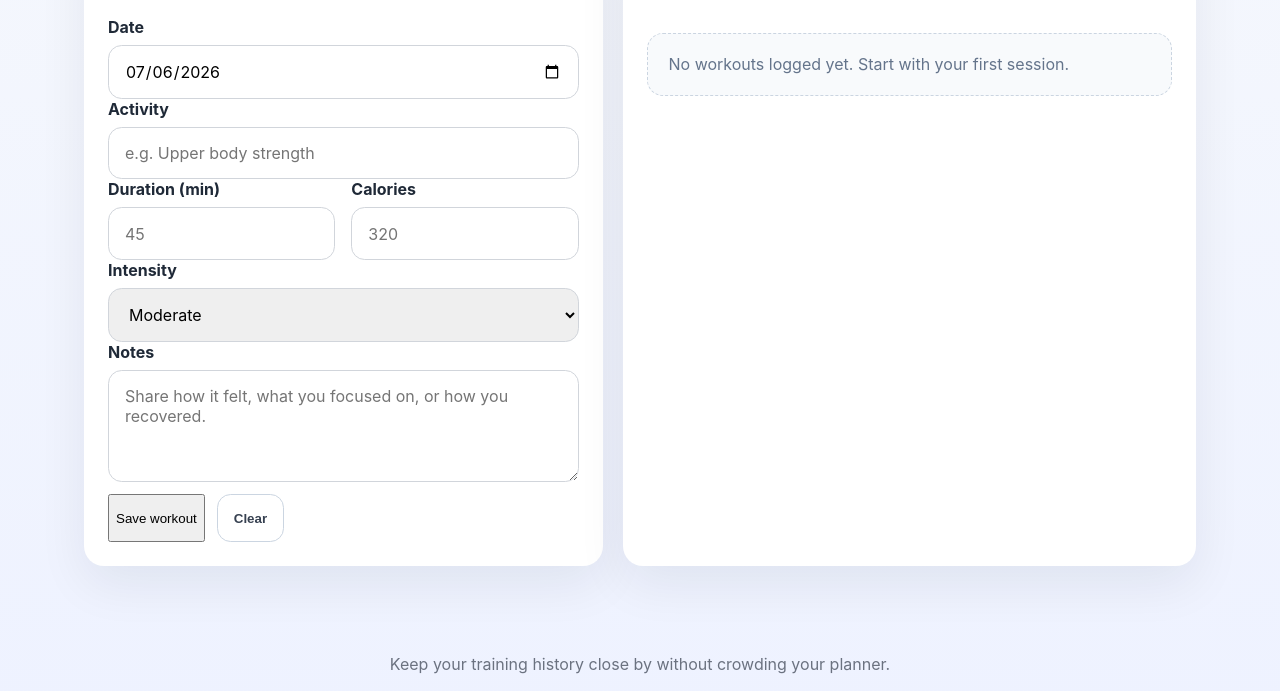
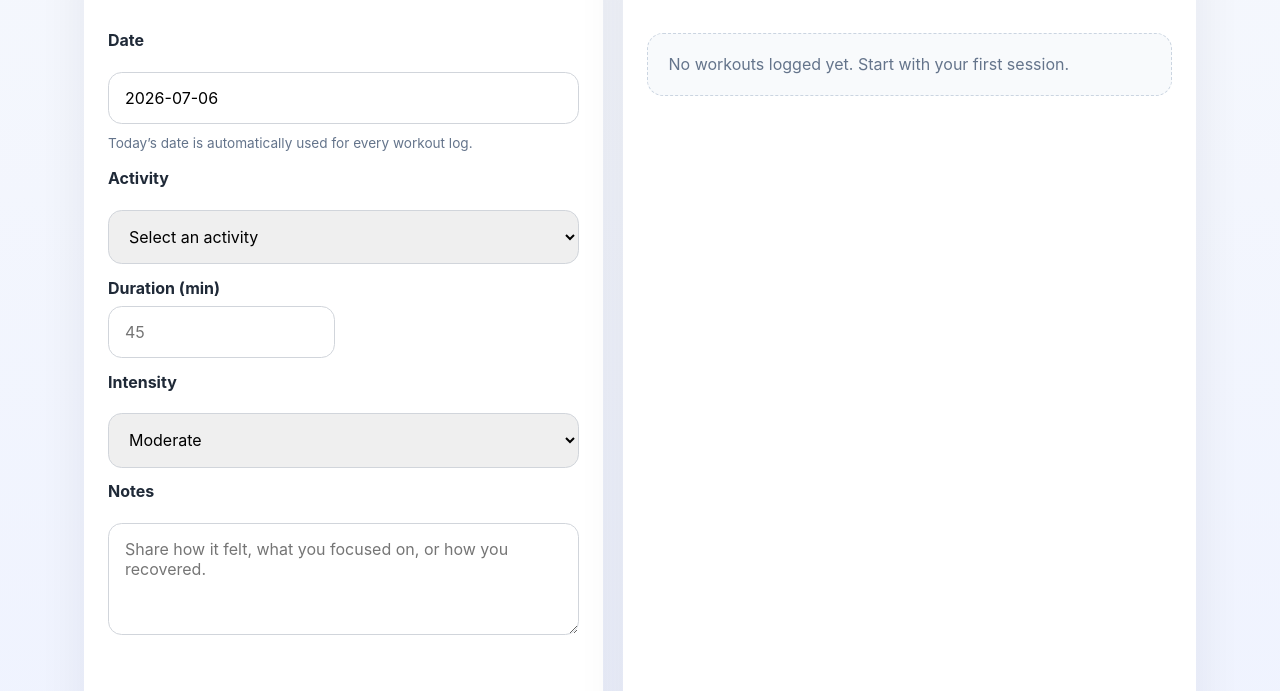
Before and after one commit to kw-123321/whatevergoes, a plain HTML site: page workout-log.html in a window 1280 px wide. Shown: the part 526-1217 px from the top of the page. Drawn offline with Linux system fonts and the light colour scheme.

Commit message:
workout-log

```diff
--- a/styles.css
+++ b/styles.css
@@ -189,6 +189,18 @@ body {
   min-height: 100%;
 }
 
+.form-card {
+  display: flex;
+  flex-direction: column;
+  gap: 0.85rem;
+}
+
+.helper-text {
+  margin: -0.15rem 0 0.2rem;
+  font-size: 0.85rem;
+  color: #64748b;
+}
+
 .field-row {
   display: grid;
   gap: 1rem;
@@ -200,6 +212,14 @@ body {
   flex-wrap: wrap;
   gap: 0.75rem;
   margin-top: 0.5rem;
+}
+
+.save-feedback {
+  min-height: 1.25rem;
+  margin-top: 0.25rem;
+  font-size: 0.9rem;
+  color: #166534;
+  font-weight: 600;
 }
 
 .log-card-header {
@@ -354,6 +374,15 @@ body {
   border-radius: 0.85rem;
   padding: 0.95rem 1rem;
   font: inherit;
+  transition: border-color 0.2s ease, box-shadow 0.2s ease;
+}
+
+.detail-card input:focus,
+.detail-card textarea:focus,
+.detail-card select:focus {
+  outline: none;
+  border-color: #6366f1;
+  box-shadow: 0 0 0 3px rgba(99, 102, 241, 0.14);
 }
 
 .time-picker-field {
--- a/workout-log.html
+++ b/workout-log.html
@@ -47,19 +47,23 @@
         <h2 id="form-title">Log a workout</h2>
 
         <label for="workout-date">Date</label>
-        <input id="workout-date" type="date" required />
+        <input id="workout-date" type="text" required readonly />
+        <p class="helper-text">Today’s date is automatically used for every workout log.</p>
 
         <label for="workout-name">Activity</label>
-        <input id="workout-name" type="text" placeholder="e.g. Upper body strength" required />
+        <select id="workout-name" required>
+          <option value="" selected disabled>Select an activity</option>
+          <option value="Gym">Gym</option>
+          <option value="Cardio">Cardio</option>
+          <option value="Sports">Sports</option>
+          <option value="Light activity">Light activity</option>
+          <option value="Cycling">Cycling</option>
+        </select>
 
         <div class="field-row">
           <div>
             <label for="workout-duration">Duration (min)</label>
             <input id="workout-duration" type="number" min="1" step="1" placeholder="45" required />
-          </div>
-          <div>
-            <label for="workout-calories">Calories</label>
-            <input id="workout-calories" type="number" min="0" step="1" placeholder="320" />
           </div>
         </div>
 
@@ -73,8 +77,10 @@
         <label for="workout-notes">Notes</label>
         <textarea id="workout-notes" rows="4" placeholder="Share how it felt, what you focused on, or how you recovered."></textarea>
 
+        <div id="save-feedback" class="save-feedback" aria-live="polite"></div>
+
         <div class="form-actions">
-          <button id="save-workout-button" type="submit">Save workout</button>
+          <button id="save-workout-button" type="button">Save workout</button>
           <button id="clear-form-button" type="button" class="secondary-button">Clear</button>
         </div>
       </form>
@@ -93,6 +99,6 @@
     <p>Keep your training history close by without crowding your planner.</p>
   </footer>
 
-  <script src="workout-log.js"></script>
+  <script src="workout-log.js?v=20260706"></script>
 </body>
 </html>
--- a/workout-log.js
+++ b/workout-log.js
@@ -1,4 +1,5 @@
 const STORAGE_KEY = 'fitnessTrackerWorkouts';
+const ALLOWED_ACTIVITIES = ['Gym', 'Cardio', 'Sports', 'Light activity', 'Cycling'];
 
 const state = {
   workouts: [],
@@ -11,11 +12,11 @@ const elements = {
   workoutDate: document.getElementById('workout-date'),
   workoutName: document.getElementById('workout-name'),
   workoutDuration: document.getElementById('workout-duration'),
-  workoutCalories: document.getElementById('workout-calories'),
   workoutIntensity: document.getElementById('workout-intensity'),
   workoutNotes: document.getElementById('workout-notes'),
   saveButton: document.getElementById('save-workout-button'),
   clearButton: document.getElementById('clear-form-button'),
+  saveFeedback: document.getElementById('save-feedback'),
   workoutList: document.getElementById('workout-list'),
   totalWorkouts: document.getElementById('total-workouts'),
   weeklyWorkouts: document.getElementById('weekly-workouts'),
@@ -39,12 +40,28 @@ function createWorkoutId() {
   return `workout-${Date.now()}-${Math.floor(Math.random() * 10000)}`;
 }
 
+function getTodayString() {
+  const today = new Date();
+  const year = today.getFullYear();
+  const month = String(today.getMonth() + 1).padStart(2, '0');
+  const day = String(today.getDate()).padStart(2, '0');
+  return `${year}-${month}-${day}`;
+}
+
+function setDateConstraints() {
+  elements.workoutDate.value = getTodayString();
+}
+
 function resetForm() {
   elements.form.reset();
-  elements.workoutDate.value = new Date().toISOString().slice(0, 10);
+  setDateConstraints();
   elements.workoutIntensity.value = 'Moderate';
   state.editingId = null;
   elements.formTitle.textContent = 'Log a workout';
+}
+
+function showSaveFeedback(message) {
+  elements.saveFeedback.textContent = message;
 }
 
 function formatDisplayDate(dateValue) {
@@ -90,7 +107,6 @@ function renderWorkoutList() {
       </div>
       <div class="workout-meta">
         <span>${workout.duration} min</span>
-        <span>${workout.calories ? `${workout.calories} kcal` : 'Calories not set'}</span>
       </div>
       ${workout.notes ? `<p class="workout-notes-preview">${workout.notes}</p>` : ''}
       <div class="note-item-actions">
@@ -108,10 +124,9 @@ function renderWorkoutList() {
 function populateForm(workout) {
   state.editingId = workout.id;
   elements.formTitle.textContent = 'Edit workout';
-  elements.workoutDate.value = workout.date;
-  elements.workoutName.value = workout.name;
+  setDateConstraints();
+  elements.workoutName.value = ALLOWED_ACTIVITIES.includes(workout.name) ? workout.name : '';
   elements.workoutDuration.value = workout.duration;
-  elements.workoutCalories.value = workout.calories || '';
   elements.workoutIntensity.value = workout.intensity;
   elements.workoutNotes.value = workout.notes || '';
   elements.workoutName.focus();
@@ -125,13 +140,20 @@ function handleSubmit(event) {
     date: elements.workoutDate.value,
     name: elements.workoutName.value.trim(),
     duration: Number(elements.workoutDuration.value),
-    calories: Number(elements.workoutCalories.value) || 0,
     intensity: elements.workoutIntensity.value,
     notes: elements.workoutNotes.value.trim(),
   };
 
   if (!workout.name || !workout.date || !Number.isFinite(workout.duration) || workout.duration <= 0) {
-    window.alert('Please enter a workout name, date, and duration.');
+    window.alert("Please choose an activity, today's date, and a valid duration.");
+    return;
+  }
+  if (!ALLOWED_ACTIVITIES.includes(workout.name)) {
+    window.alert('Please choose one of the allowed activities.');
+    return;
+  }
+  if (workout.date !== getTodayString()) {
+    window.alert("Please select today's date for your workout.");
     return;
   }
 
@@ -144,6 +166,7 @@ function handleSubmit(event) {
   saveWorkouts();
   resetForm();
   render();
+  showSaveFeedback('Workout saved and added to your log.');
 }
 
 function deleteWorkout(id) {
@@ -162,9 +185,17 @@ function render() {
 
 function init() {
   loadWorkouts();
-  elements.form.addEventListener('submit', handleSubmit);
+  elements.form.addEventListener('submit', (event) => {
+    event.preventDefault();
+    handleSubmit(event);
+  });
+  elements.saveButton.addEventListener('click', (event) => {
+    event.preventDefault();
+    handleSubmit(event);
+  });
   elements.clearButton.addEventListener('click', resetForm);
-  elements.workoutDate.value = new Date().toISOString().slice(0, 10);
+  setDateConstraints();
+  elements.workoutDate.value = getTodayString();
   render();
 }
 
```
